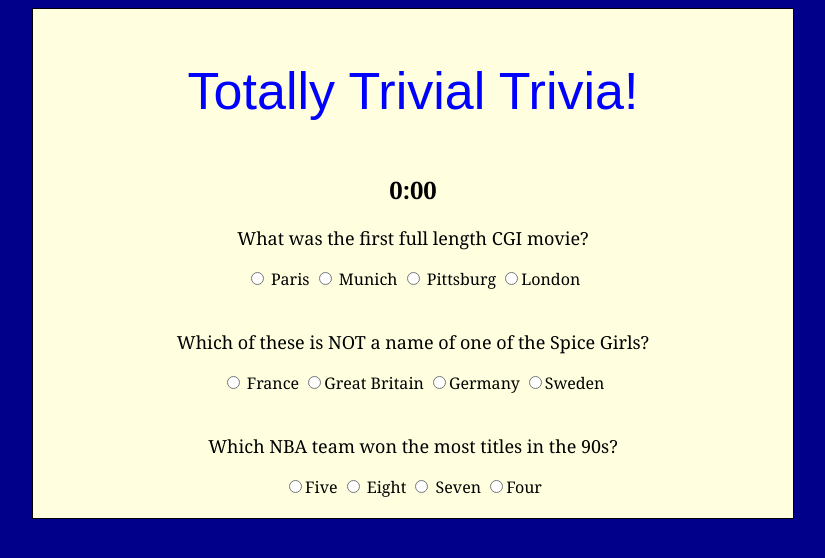
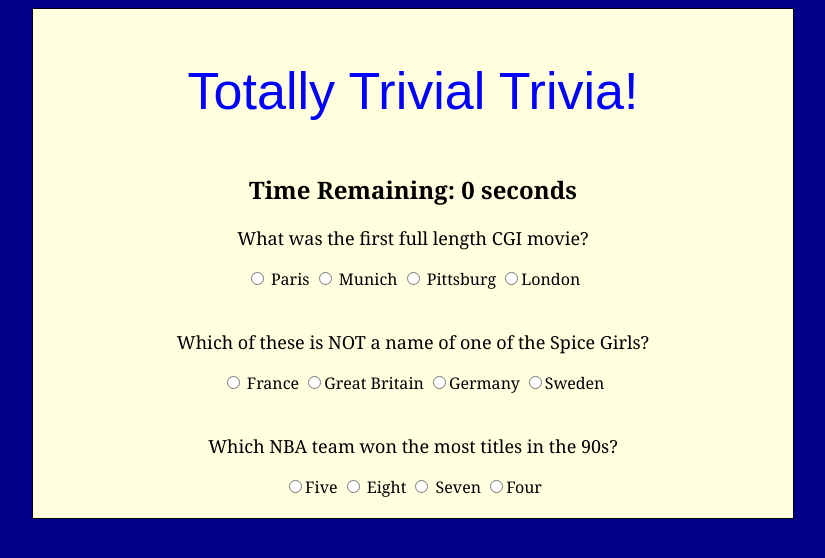
Before and after one commit to neroxxpips/TriviaGame, a plain HTML site: page index.html in a window 1280 px wide. Shown: the whole page, without its empty margins (227-1052 px from the left). Drawn offline with Linux system fonts and the light colour scheme; a web font is replaced by a local one.

Commit message:
Good here

```diff
--- a/index.html
+++ b/index.html
@@ -9,7 +9,7 @@
 	<div class="mainContent">
 	<p class="heading">Totally Trivial Trivia!</p>
 
-	<div id="timer"><h2>0:00</h2></div>
+	<div id="timer"><h2>Time Remaining: 0 seconds</h2></div>
 	<div></div>
 	<form>
 		<p>What was the first full length CGI movie?</p>
```
